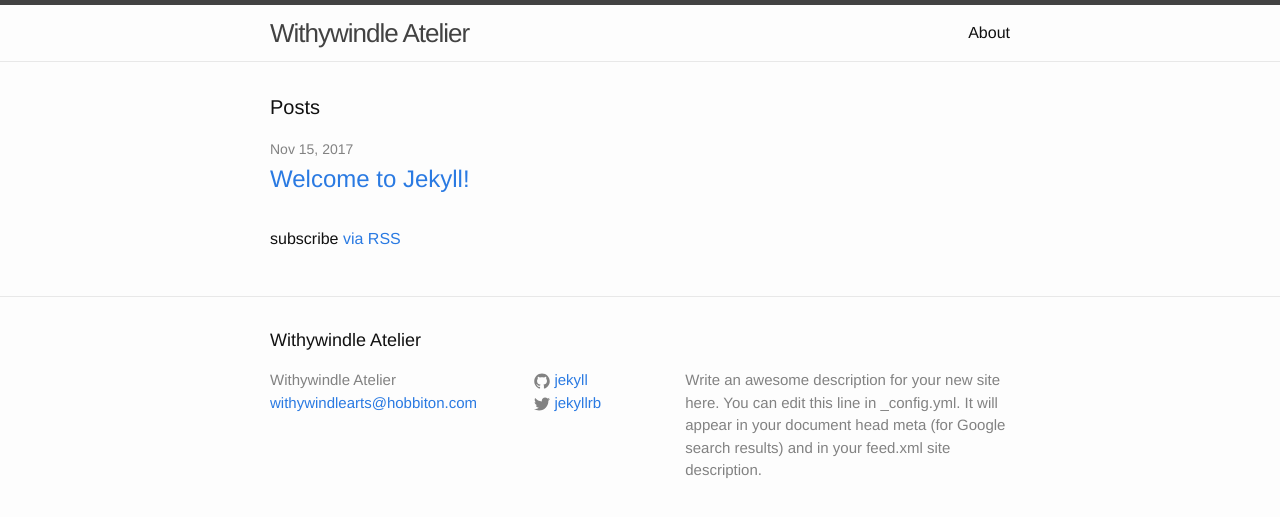
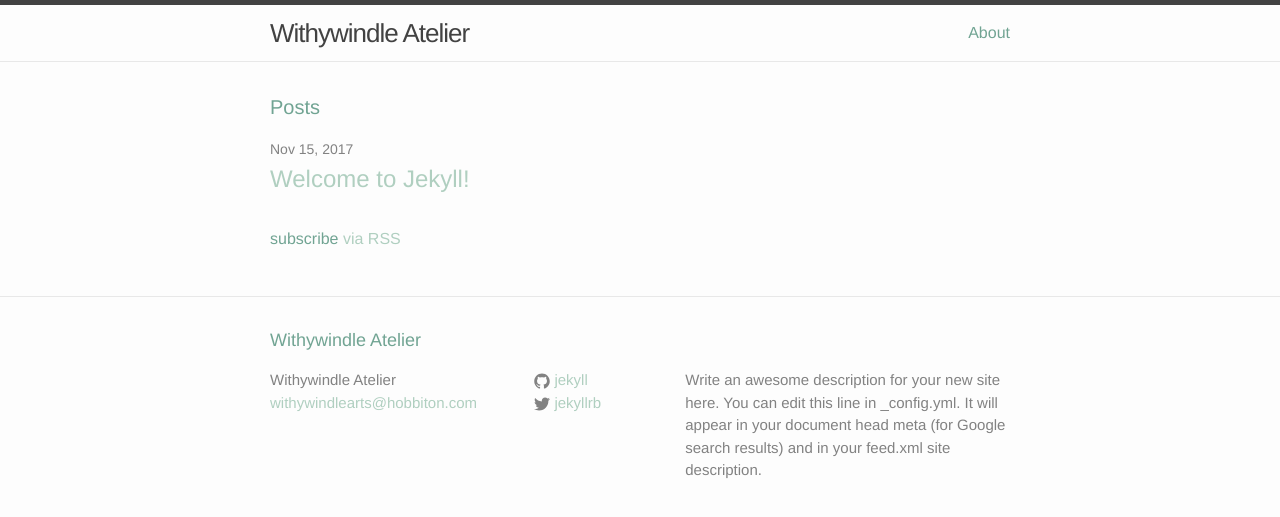
Before and after one commit to viridian-ink/viridian-ink.github.io, a Jekyll site: the page built from index.html, in a window 1280 px wide. Shown: the top 517 px of the page. Built offline with Jekyll 4.4.1, drawn with Linux system fonts in a browser that asks for light colours.

Commit message:
Change fonts, text and brand colors

```diff
--- a/css/main.scss
+++ b/css/main.scss
@@ -6,7 +6,7 @@
 
 
 // Our variables
-$base-font-family: "Helvetica Neue", Helvetica, Arial, sans-serif;
+$base-font-family: Raleway, Poppins, Helvetica, Arial, sans-serif;
 $base-font-size:   16px;
 $base-font-weight: 400;
 $small-font-size:  $base-font-size * 0.875;
@@ -14,9 +14,9 @@ $base-line-height: 1.5;
 
 $spacing-unit:     30px;
 
-$text-color:       #111;
+$text-color:       #71a493;
 $background-color: #fdfdfd;
-$brand-color:      #2a7ae2;
+$brand-color:      #b0cfc0;
 
 $grey-color:       #828282;
 $grey-color-light: lighten($grey-color, 40%);
```
